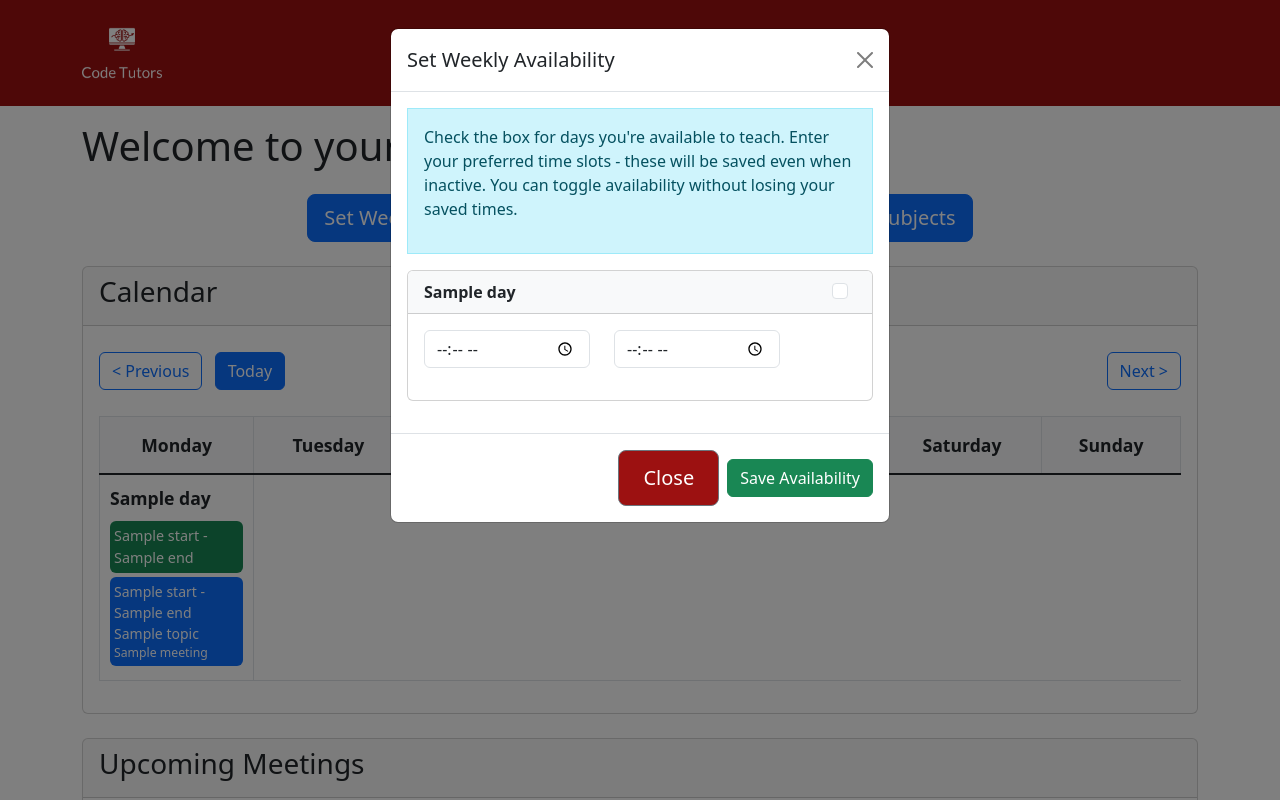
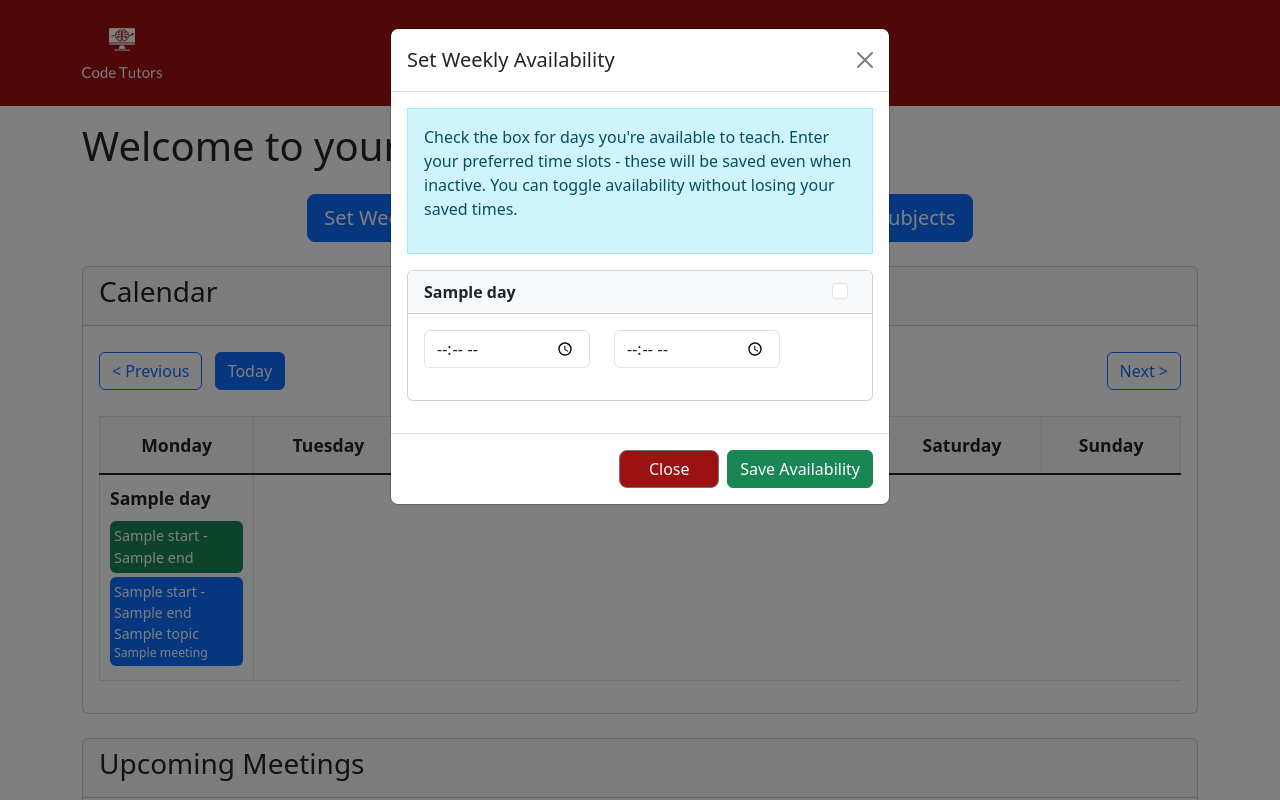
Before and after one commit to hm2412/Elk, a Django app: template tutorials/templates/tutor/dashboard_tutor.html in a window 1280 px wide, after a click on "Set Weekly Availability". Run offline with Django 3.2, Linux system fonts and the light colour scheme; the template is opened without the code that fills it: most values are stand-ins (such as "Sample title", 1, 10 or a date in 2020); some libraries are stand-ins or nearby versions.

Commit message:
Fixed button sizes

```diff
--- a/tutorials/templates/tutor/dashboard_tutor.html
+++ b/tutorials/templates/tutor/dashboard_tutor.html
@@ -213,5 +213,19 @@
     .btn:disabled .spinner-border {
         display: inline-block;
     }
+
+    /* Add these new styles */
+    .modal-footer .btn {
+        min-width: 100px;
+        font-size: 1rem;
+        font-weight: 400;
+        padding: 0.375rem 0.75rem;
+        line-height: 1.5;
+    }
+
+    .modal-footer .btn-success,
+    .modal-footer .btn-secondary {
+        font-family: inherit;
+    }
 </style>
 {% endblock %}
```
